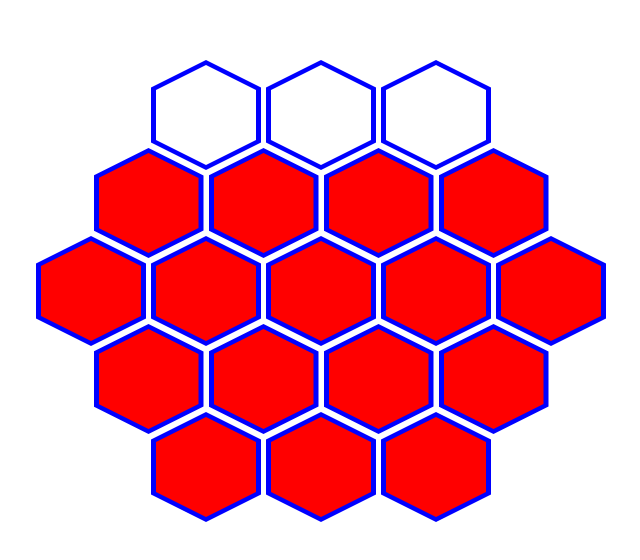
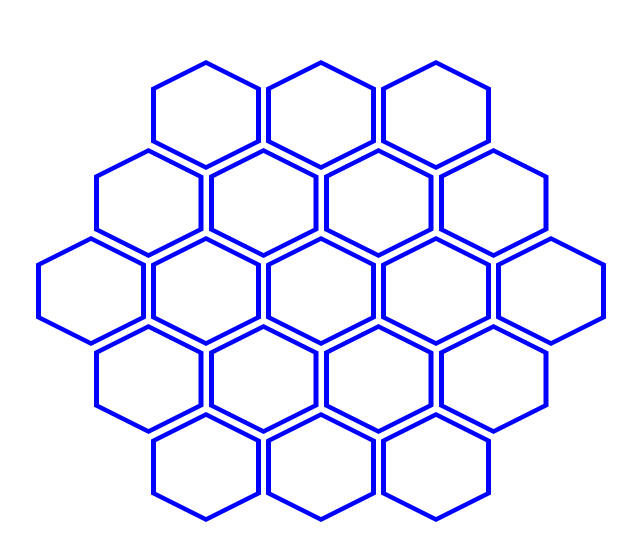
Before and after one commit to mwallace999/nexus-new, a Vue app: page / in a window 1280 px wide. Shown: the top 560 px of the page, without its empty margins (319-959 px from the left). Built offline with nearby package versions, Linux system fonts and the light colour scheme.

Commit message:
Add v-for on rows

```diff
--- a/src/components/board/BoardLayout.vue
+++ b/src/components/board/BoardLayout.vue
@@ -1,31 +1,9 @@
 <template>
-  <div>
-  <div class="hex-container">
+  <div class="row-container" v-for="(row, r) in board" :key="`row${r}`">
     <div class="hex-row">
-      <hex-layout v-for="(x, i) in [1, 2, 3]" :key=i hex-color="white" border-color="blue"/>
+      <hex-layout v-for="(hex, h) in row" :key="`hex${h}`" hex-color="white" border-color="blue"/>
     </div>
   </div>
-  <div class="hex-container">
-    <div class="hex-row">
-      <hex-layout v-for="(x, i) in [1, 2, 3, 4]" :key=i hex-color="red" border-color="blue"/>
-    </div>
-  </div>
-  <div class="hex-container">
-    <div class="hex-row">
-      <hex-layout v-for="(x, i) in [1, 2, 3, 4, 5]" :key=i hex-color="red" border-color="blue"/>
-    </div>
-  </div>
-  <div class="hex-container">
-    <div class="hex-row">
-      <hex-layout v-for="(x, i) in [1, 2, 3, 4]" :key=i hex-color="red" border-color="blue"/>
-    </div>
-  </div>
-  <div class="hex-container">
-    <div class="hex-row">
-      <hex-layout v-for="(x, i) in [1, 2, 3]" :key=i hex-color="red" border-color="blue"/>
-    </div>
-  </div>
-</div>
 </template>
 
 <script>
@@ -37,6 +15,13 @@ export default {
   },
   data() {
     return {
+      board: [
+        [1, 2, 3],
+        [1, 2, 3, 4],
+        [1, 2, 3, 4, 5],
+        [1, 2, 3, 4],
+        [1, 2, 3]
+      ]
     };
   },
   methods: {
@@ -46,9 +31,9 @@ export default {
 </script>
 
 <style scoped>
-.hex-container {
+.row-container {
   display: flex;
-  justify-content: center; /* Center horizontally */
+  justify-content: center;
   align-items: center;
 }
 .hex-row {
--- a/src/components/board/HexLayout.vue
+++ b/src/components/board/HexLayout.vue
@@ -34,4 +34,7 @@ export default {
   top: 5px;
   left: 5px;
 }
+.inner:hover {
+  background-color: red !important;
+}
 </style>
```
